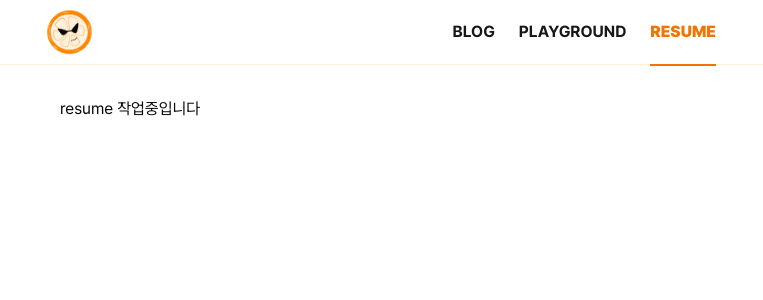
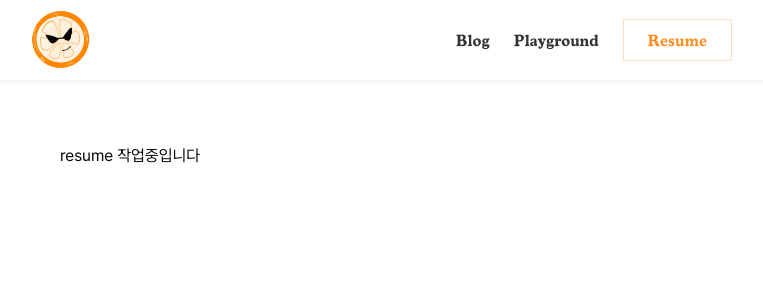
Before and after one commit to Jeongbin1/unlimitedhan, a Next.js app: page /resume in a window 1280 px wide. Shown: the top 300 px of the page, without its empty margins (260-1023 px from the left). Built offline with nearby package versions, Linux system fonts and the light colour scheme.

Commit message:
style: 스타일 수정 (폰트, 스크롤 위치)

```diff
--- a/app/components/IntroSection.tsx
+++ b/app/components/IntroSection.tsx
@@ -3,42 +3,69 @@ import Image from 'next/image';
 export default function IntroSection() {
   return (
     <>
-      <h1 className=" text-2xl font-semibold text-[#f27405]">About me.. </h1>
-      <div className="flex justify-between px-8 pt-6 pb-8 mt-4 gap-4 bg-[#feedde90] rounded-2xl ">
+      <h1 className="text-[2.6rem] font-cooper text-[rgb(255,144,38)]">
+        Profile
+      </h1>
+      <div className="flex justify-center pt-16 pb-16 gap-12 rounded-2xl">
+        <Image
+          src="/images/profile.jpeg"
+          alt="프로필"
+          width={160}
+          height={160}
+          className="opacity-85 object-cover rounded-t-full"
+        />
         <div className="flex flex-col gap-3">
-          <h2 className="text-2xl font-medium ">
-            JEONGBIN HAN{' '}
+          <h2 className="text-2xl font-semibold text-gray-600">
+            JEONG-BIN HAN{' '}
             <span className="text-sm text-gray-400 italic">
               frontend developer
             </span>
           </h2>
-          <p className="text-sm">멋지고 재미있게 살고 싶은 사람🍊</p>
-          <p className="text-sm text-gray-600">
-            I’m based in: Seoul, Korea
-            <br />I work with this tech/tools:{' '}
-            <span className="bg-gray-300 px-1 rounded text-xs">
-              React
-            </span>,{' '}
-            <span className="bg-gray-300 px-1 rounded text-xs">JavaScript</span>
-            <br />I really love: gym, swimming, and traveling
-            <br />
-            Find me on:{' '}
-            <a
-              className="underline hover:text-[#f27405]"
-              href="https://github.com/Jeongbin1"
-              target="_blank"
-            >
-              GitHub
-            </a>{' '}
+          <p className="block px-4 py-2 font-medium text-black/50 rounded-sm bg-[#ffa55240] text-sm">
+            멋지고 재미있게 살고 싶은 사람 🍊
           </p>
+          <div className="text-sm text-gray-600 leading-loose space-y-1">
+            <div className="flex justify-between">
+              <span className="text-[#ff9026] font-semibold">I’m based in</span>
+              <span>Seoul, Korea</span>
+            </div>
+            <div className="flex justify-between gap-2">
+              <span className="text-[#ff9026] font-semibold whitespace-nowrap">
+                I work with
+              </span>
+              <span className="text-right space-x-1">
+                <span className="bg-gray-300 px-1 rounded text-xs">React</span>,
+                <span className="bg-gray-300 px-1 rounded text-xs">
+                  JavaScript
+                </span>
+              </span>
+            </div>
+            <div className="flex justify-between">
+              <span className="text-[#ff9026] font-semibold">
+                I really love
+              </span>
+              <span className="text-right">gym, swimming, and traveling</span>
+            </div>
+            <div className="flex justify-between">
+              <span className="text-[#ff9026] font-semibold">Find me on</span>
+              <a
+                className="flex items-center gap-1 transition duration-300 underline hover:text-[#f27405] hover:fill-[#f27405] text-right"
+                href="https://github.com/Jeongbin1"
+                target="_blank"
+              >
+                <svg
+                  xmlns="http://www.w3.org/2000/svg"
+                  width="16"
+                  height="16"
+                  viewBox="0 0 24 24"
+                >
+                  <path d="M12 0c-6.626 0-12 5.373-12 12 0 5.302 3.438 9.8 8.207 11.387.599.111.793-.261.793-.577v-2.234c-3.338.726-4.033-1.416-4.033-1.416-.546-1.387-1.333-1.756-1.333-1.756-1.089-.745.083-.729.083-.729 1.205.084 1.839 1.237 1.839 1.237 1.07 1.834 2.807 1.304 3.492.997.107-.775.418-1.305.762-1.604-2.665-.305-5.467-1.334-5.467-5.931 0-1.311.469-2.381 1.236-3.221-.124-.303-.535-1.524.117-3.176 0 0 1.008-.322 3.301 1.23.957-.266 1.983-.399 3.003-.404 1.02.005 2.047.138 3.006.404 2.291-1.552 3.297-1.23 3.297-1.23.653 1.653.242 2.874.118 3.176.77.84 1.235 1.911 1.235 3.221 0 4.609-2.807 5.624-5.479 5.921.43.372.823 1.102.823 2.222v3.293c0 .319.192.694.801.576 4.765-1.589 8.199-6.086 8.199-11.386 0-6.627-5.373-12-12-12z" />
+                </svg>
+                GitHub
+              </a>
+            </div>
+          </div>
         </div>
-        <Image
-          src="/images/profile.jpeg"
-          alt="프로필"
-          width={160}
-          height={120}
-          className="opacity-85"
-        />
       </div>
     </>
   );
--- a/app/layout.tsx
+++ b/app/layout.tsx
@@ -2,10 +2,18 @@ import type { Metadata } from 'next';
 import localFont from 'next/font/local';
 import './style/globals.css';
 import Header from '@/components/Header';
+import ScrollToTop from '@/components/ScrollToTop';
 
 const pretendard = localFont({
   src: './style/fonts/PretendardVariable.woff2',
   display: 'swap',
+  variable: '--font-pretendard',
+});
+
+const cooper = localFont({
+  src: './style/fonts/Cooper-Bold.woff2',
+  display: 'swap',
+  variable: '--font-cooper',
 });
 
 export const metadata: Metadata = {
@@ -19,10 +27,11 @@ export default function RootLayout({
   children: React.ReactNode;
 }>) {
   return (
-    <html lang="ko" className={pretendard.className}>
-      <body className="mx-auto max-w-screen-md">
-        <main className="flex flex-col">
-          <Header />
+    <html lang="ko" className={`${pretendard.variable} ${cooper.variable}`}>
+      <body>
+        <ScrollToTop />
+        <Header />
+        <main className="flex flex-col mx-auto max-w-screen-md">
           {children}
         </main>
       </body>
--- a/app/page.tsx
+++ b/app/page.tsx
@@ -3,7 +3,7 @@ import IntroSection from './components/IntroSection';
 
 export default function Home() {
   return (
-    <div className="flex flex-col px-16 py-8 min-h-screen ">
+    <div className="flex flex-col px-10 py-16 min-h-screen ">
       <IntroSection />
       <FeaturedPosts />
     </div>
--- a/app/playground/page.tsx
+++ b/app/playground/page.tsx
@@ -1,5 +1,5 @@
 export default function Playground() {
   return (
-    <div className="flex flex-col px-16 py-8 min-h-screen">playground</div>
+    <div className="flex flex-col px-16 py-16 min-h-screen">playground</div>
   );
 }
--- a/app/resume/page.tsx
+++ b/app/resume/page.tsx
@@ -1,6 +1,6 @@
 export default function Resume() {
   return (
-    <div className="flex flex-col px-16 py-8 min-h-screen">
+    <div className="flex flex-col px-16 py-16 min-h-screen">
       resume 작업중입니다
     </div>
   );
--- a/components/Header.tsx
+++ b/components/Header.tsx
@@ -1,13 +1,19 @@
 import Link from 'next/link';
 import Image from 'next/image';
-import Nav from './nav';
+import Nav from './Nav';
 
 export default function Header() {
   return (
-    <header className="sticky top-0 px-4 z-50 bg-background backdrop-blur border-b border-[#fff4d5]">
-      <div className="container border-t border-transparent flex h-16 items-center justify-between">
-        <Link href="/" className="text-[#f27405] font-bold text-lg">
-          <Image src="/images/logo.png" alt="로고" width={50} height={50} />
+    <header className="sticky shadow-[0_4px_6px_-1px_rgba(0,0,0,0.05)] w-full top-0 z-50 bg-background backdrop-blur  ">
+      <div className="container max-w-screen-md flex h-20 items-center justify-between">
+        <Link href="/">
+          <Image
+            src="/images/logo.png"
+            alt="로고"
+            width={50}
+            height={50}
+            className="w-16 h-16"
+          />
         </Link>
         <Nav />
       </div>
--- /dev/null
+++ b/components/ScrollToTop.tsx
@@ -0,0 +1,14 @@
+'use client';
+
+import { useEffect } from 'react';
+import { usePathname } from 'next/navigation';
+
+export default function ScrollToTop() {
+  const pathname = usePathname();
+
+  useEffect(() => {
+    window.scrollTo(0, 0);
+  }, [pathname]);
+
+  return null;
+}
--- a/components/nav.tsx
+++ b/components/nav.tsx
@@ -14,18 +14,19 @@ export default function Nav() {
   const pathname = usePathname();
 
   return (
-    <nav className="flex items-center gap-6">
+    <nav className="flex font-cooper font-light items-center gap-6">
       {navlinks.map(({ href, label }) => (
         <Link
           key={href}
           href={href}
+          scroll={true}
           className={cn(
-            'border-b-2 border-transparent transition duration-300  hover:text-[#f27405]  hover:border-b-2 hover:border-[#ffb76b] py-5 text-primary font-bold flex items-center',
-            pathname === href &&
-              'border-b-2 border-[#f27405] text-[#f27405] font-black'
+            'transition duration-300  hover:text-[#ff9026] py-6 text-black/80 font-medium flex items-center',
+            pathname.startsWith(href) &&
+              'text-[#ff9026] font-bold border border-[#ffa55260] py-2 px-6'
           )}
         >
-          {label.toUpperCase()}
+          {label}
         </Link>
       ))}
     </nav>
--- a/tailwind.config.js
+++ b/tailwind.config.js
@@ -1,5 +1,6 @@
 /** @type {import('tailwindcss').Config} */
 import animate from 'tailwindcss-animate';
+import typography from '@tailwindcss/typography';
 
 module.exports = {
   darkMode: ['class'],
@@ -16,6 +17,11 @@ module.exports = {
       },
     },
     extend: {
+      fontFamily: {
+        sans: ['var(--font-pretendard)', 'sans-serif'],
+        cooper: ['var(--font-cooper)', 'serif'],
+      },
+
       borderRadius: {
         lg: 'var(--radius)',
         md: 'calc(var(--radius) - 2px)',
@@ -63,7 +69,21 @@ module.exports = {
           5: 'hsl(var(--chart-5))',
         },
       },
+      typography: {
+        DEFAULT: {
+          css: {
+            a: {
+              color: '#f27405',
+              fontWeight: '600',
+              textDecoration: 'underline',
+              '&:hover': {
+                color: '#ffb76b',
+              },
+            },
+          },
+        },
+      },
     },
   },
-  plugins: [animate],
+  plugins: [animate, typography],
 };
```
Also changed, not shown: app/style/fonts/Cooper-Bold.woff2 (added).
